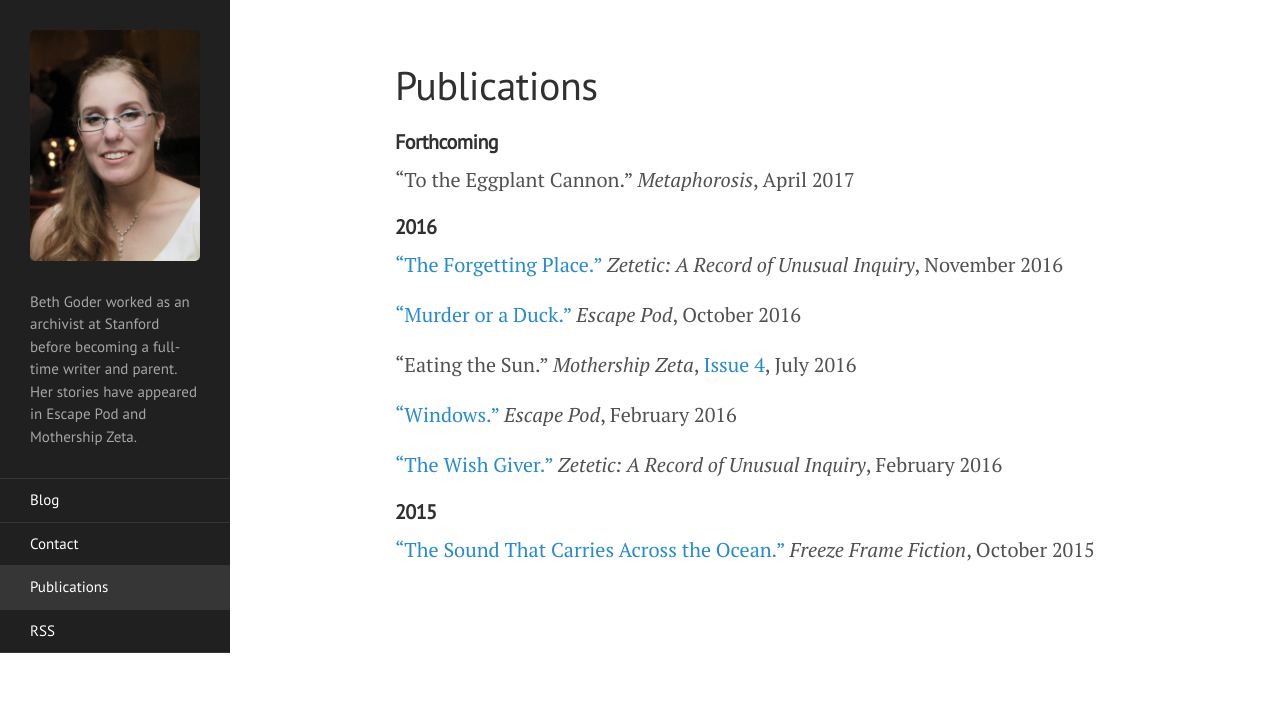
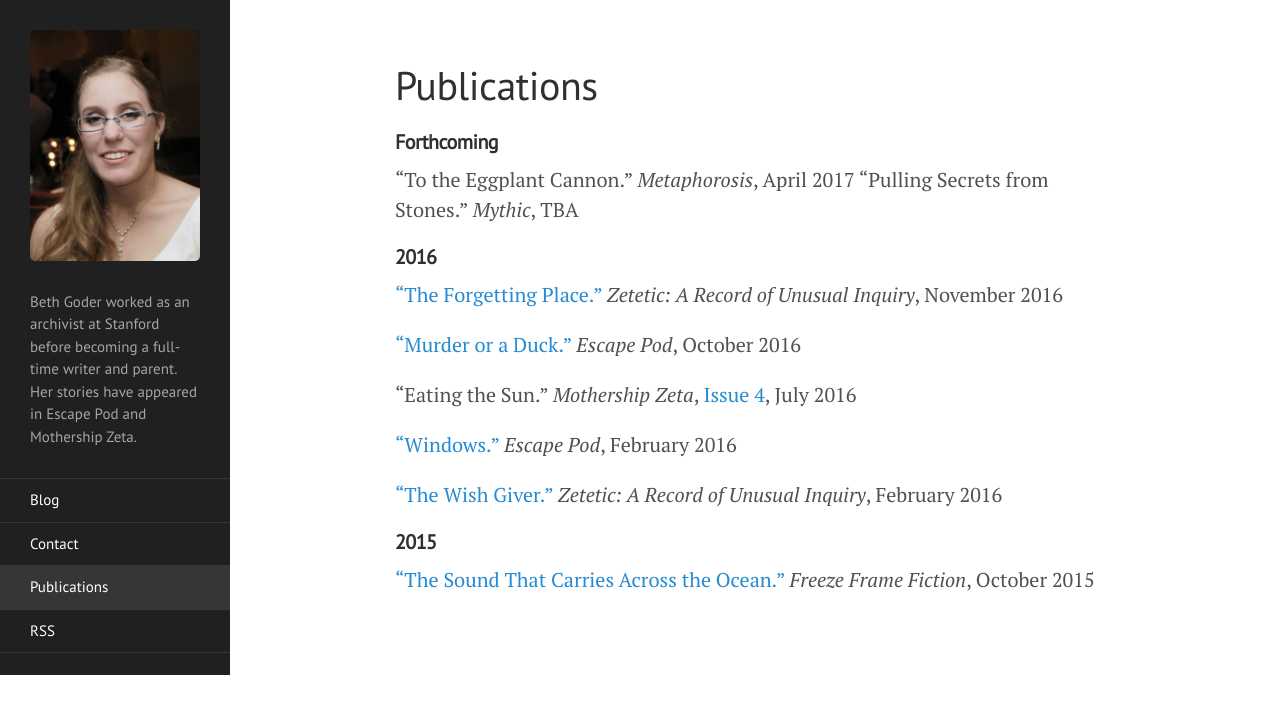
Before and after one commit to BethGoder/BethGoder.github.io, a Jekyll site: the page built from pubs.md, in a window 1280 px wide. Shown: the top 714 px of the page. Built offline with Jekyll 4.4.1, drawn with Linux system fonts in a browser that asks for light colours.

Commit message:
Update pubs.md

```diff
--- a/pubs.md
+++ b/pubs.md
@@ -8,6 +8,7 @@ permalink: /publications/
 #### __Forthcoming__
 
 "To the Eggplant Cannon." _Metaphorosis_, April 2017
+"Pulling Secrets from Stones." _Mythic_, TBA
 
 
 #### __2016__
```
